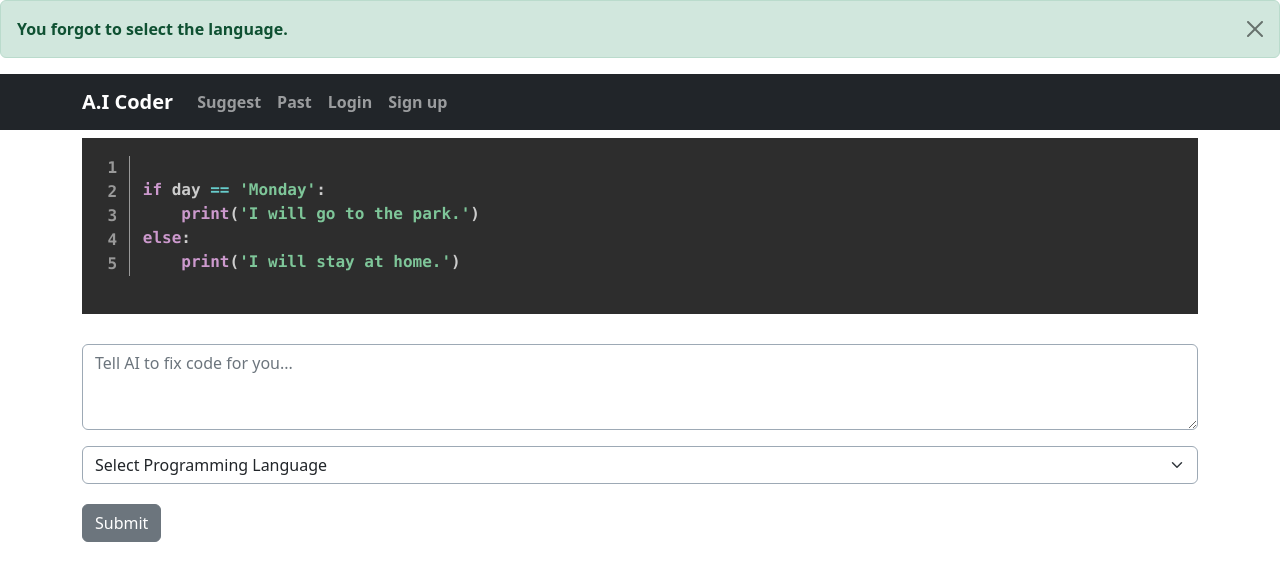
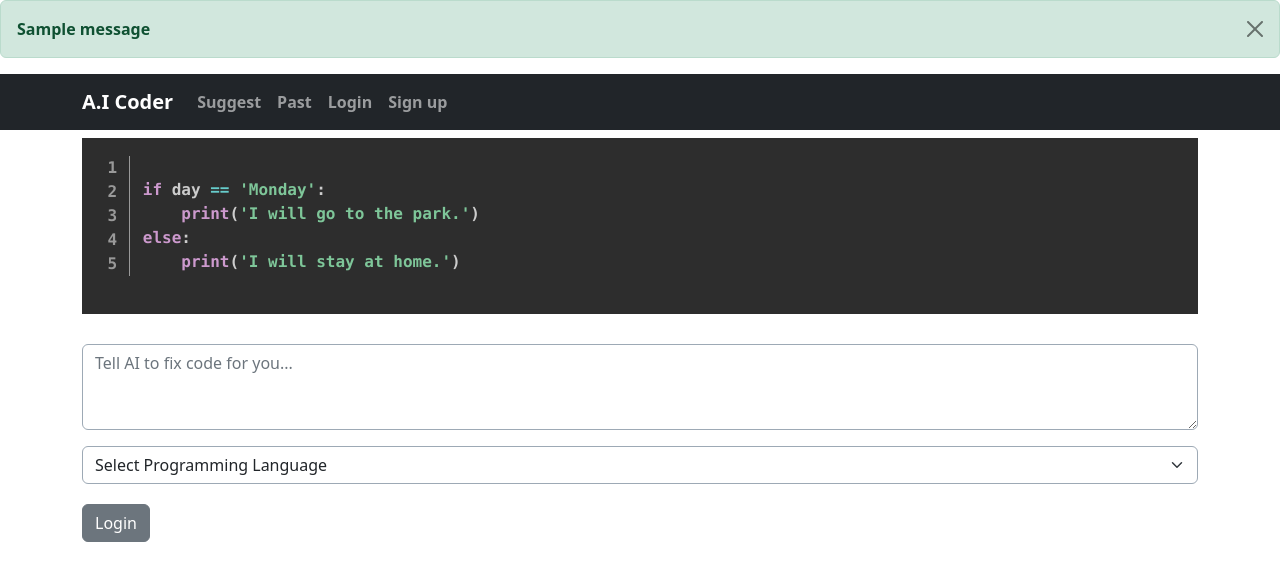
Before and after one commit to Sheharyar123/AI_CodeBot, a Django app: template templates/main/index.html in a window 1280 px wide. Shown: the top 581 px of the page. Run offline with Django 3.2, Linux system fonts and the light colour scheme; the template is opened without the code that fills it: most values are stand-ins (such as "Sample title", 1, 10 or a date in 2020); one stand-in notice (Sample message) is shown.

Commit message:
only logged in users can submit the form

```diff
--- a/main/views.py
+++ b/main/views.py
@@ -1,6 +1,6 @@
 import openai
+from django.conf import settings
 from django.http import JsonResponse
-from django.conf import settings
 from django.shortcuts import render
 from django.views.generic import View
 from .languages import lang_list
--- a/templates/_base.html
+++ b/templates/_base.html
@@ -22,7 +22,7 @@
       <div class="messages">
         {% for message in messages %}
         <div class="alert alert-{{ message.tags }} alert-dismissible fade show" role="alert">
-          <strong>You forgot to select the language.
+          <strong>{{ message }}
             <button type="button" class="btn-close" data-bs-dismiss="alert" aria-label="Close"></button>
         </div>
         {% endfor %}
--- a/templates/main/index.html
+++ b/templates/main/index.html
@@ -30,9 +30,13 @@ else:
     <option value={{ lang }}>{{ lang|upper }}</option>
     {% endfor %}
     </select>
-    <button class="btn btn-secondary" style="margin-top: 20px" type="submit">
-    Submit
-    </button>
+    {% if request.user.is_authenticated %}
+        <button class="btn btn-secondary" style="margin-top: 20px" type="submit">
+        Submit
+        </button>
+    {% else %}
+        <a href="{% url 'account_login' %}" class="btn btn-secondary" style="margin-top: 20px">Login</a>
+    {% endif %}
 </form>
 
 
```
Also changed, not shown: templates/main/suggest.html (+7 -3 lines).
